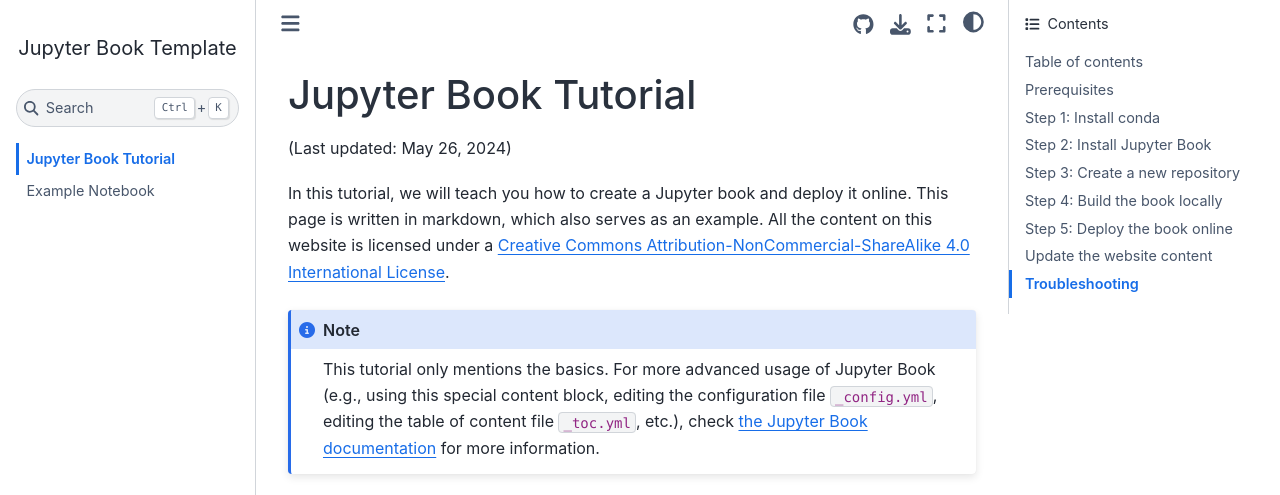
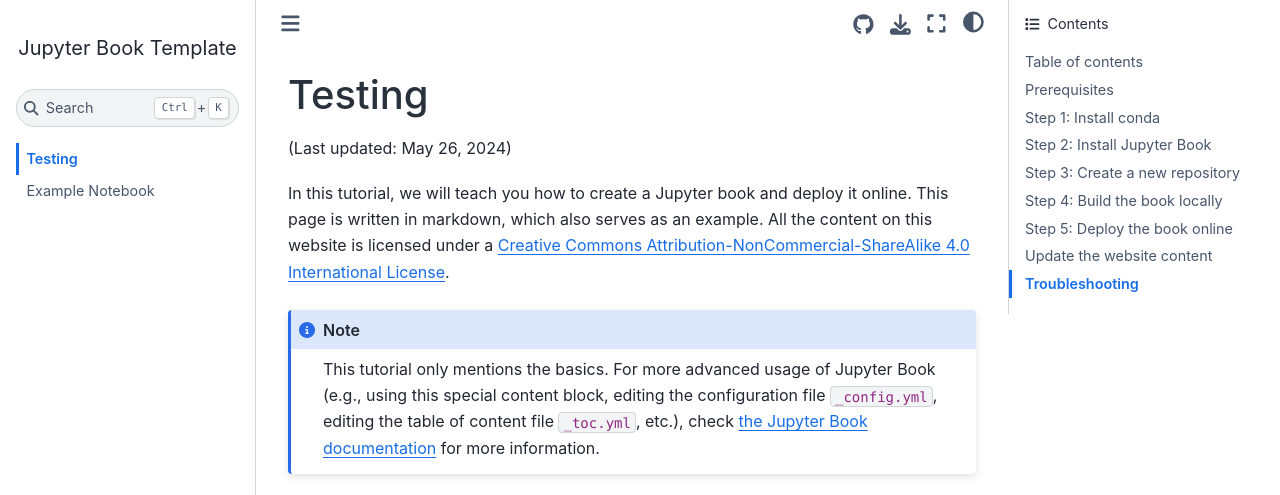
Before and after one commit to arshvisionary/IF-Project, a Jupyter Book: the page built from docs/home.md, in a window 1280 px wide and 900 px high, cut to the strip 0-495 px from the top of the window. Built offline with Jupyter Book 1.0.4 settings and Sphinx 7.4.7 and the Sphinx Book theme 1.1.4, drawn with Linux system fonts in a browser that asks for light colours; comment, search, counter and statistics services are not loaded.

Commit message:
Update home.md

```diff
--- a/docs/home.md
+++ b/docs/home.md
@@ -1,4 +1,4 @@
-# Jupyter Book Tutorial
+# Testing
 
 (Last updated: May 26, 2024)
 
```
